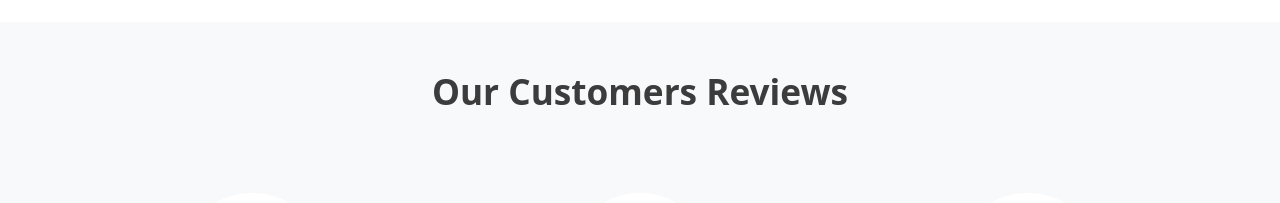
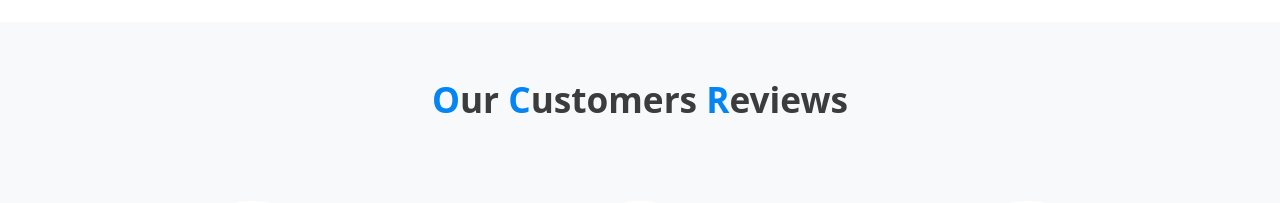
Before and after one commit to developer-sahadat/Car-analysis-website-in-ReactJs, a React (Create React App) app: page / in a window 1280 px wide. Shown: the part 492-695 px from the top of the page. Built offline with nearby package versions, Linux system fonts and the light colour scheme; grey boxes are pictures that could not be loaded.

Commit message:
readme fil edit

```diff
--- a/src/Components/Blogs/Blogs.js
+++ b/src/Components/Blogs/Blogs.js
@@ -18,6 +18,7 @@ const Blogs = () => {
                          </div>
                     </div>
                 </div>
+
                 <div className='shadow p-0 text-center parent mt-5'>
                     <div className="row">
                         <div className="col-4">
@@ -41,6 +42,7 @@ const Blogs = () => {
                          </div>
                     </div>
             </div>
+
             </div>
         </div>
     );
--- /dev/null
+++ b/src/Components/HomePage/HomePage.css
@@ -0,0 +1,3 @@
+.customers-reviews span{
+color: #0584f3;
+}
--- a/src/Components/HomePage/HomePage.js
+++ b/src/Components/HomePage/HomePage.js
@@ -3,6 +3,7 @@ import { Link } from 'react-router-dom';
 import useReview from '../../Hook/useReview/useReview';
 import Products from '../Products/Products';
 import Review from '../Review/Review';
+import './HomePage.css'
 
 const HomePage = () => {
 
@@ -11,10 +12,12 @@ const [review]=useReview()
 
     return (
         <div>
-            <Products/>
+            {/* It's a product component */}
+                <Products/>
 
+            {/* Here is the work done for the homepage review */}
             <div className='bg-light p-5'>
-                <h2 className='text-center pb-5'>Our Customers Reviews</h2>
+                <h2 className='text-center pb-5 pt-2 customers-reviews'> <span>O</span>ur <span>C</span>ustomers <span>R</span>eviews</h2>
                 <div className="container">
                     <div className="row row-cols-lg-3 g-5 mt-5">
                         {
--- a/src/Components/Review/Review.js
+++ b/src/Components/Review/Review.js
@@ -6,8 +6,11 @@ import {  StarIcon} from '@heroicons/react/solid'
 const Review = ({reviewData}) => {
     const {description, img, name, rating}=reviewData
 
+
+    // This review has been started
         let rating4;
         let rating5;
+
         if(rating===4){
             rating4=<span className='d-flex justify-content-center'>
                 <StarIcon className='start' />
@@ -28,7 +31,7 @@ const Review = ({reviewData}) => {
 
     return (
     <div className='mt-5 p-4'>
-        <div className='our-customer-review   p-4 text-center text-white mt-md-5 mt-lg-0 mt-sm-5 mt-5'>
+        <div className='our-customer-review p-4 text-center text-white mt-md-5 mt-lg-0 mt-sm-5 mt-5'>
            <img src={img}  alt="" />
            <h3 className='pt-2'>{name}</h3>
            <h6>{rating4 ? rating4:rating5 }</h6>
--- a/src/Components/Reviews/Reviews.js
+++ b/src/Components/Reviews/Reviews.js
@@ -5,17 +5,17 @@ import Review from '../Review/Review';
 const Reviews = () => {
     const [review]=useReview()
     return (
+
+    // Component of showing all reviews
         <div className='m-5'>
             <h2 className='pb-5 mb-5 text-center'>All Customers Reviews</h2>
             <div className="container">
                 <div className="row row-cols-lg-3 g-5">
                     {
-
                             review.map(reviewData=><Review
                                 reviewData={reviewData}
                                 key={reviewData.id}
                                 />)
-
                     }
                 </div>
             </div>
--- a/src/Hook/useReview/useReview.js
+++ b/src/Hook/useReview/useReview.js
@@ -10,7 +10,6 @@ const useReview = () => {
   },[])
 
   return [review, setReview]
-
 };
 
 export default useReview;
```
Also changed, not shown: src/Assets/Images/about.jpg (added), 1 other file (tests, documents, lock files or other folders). Lines whose indentation alone changed are shown as unchanged.
